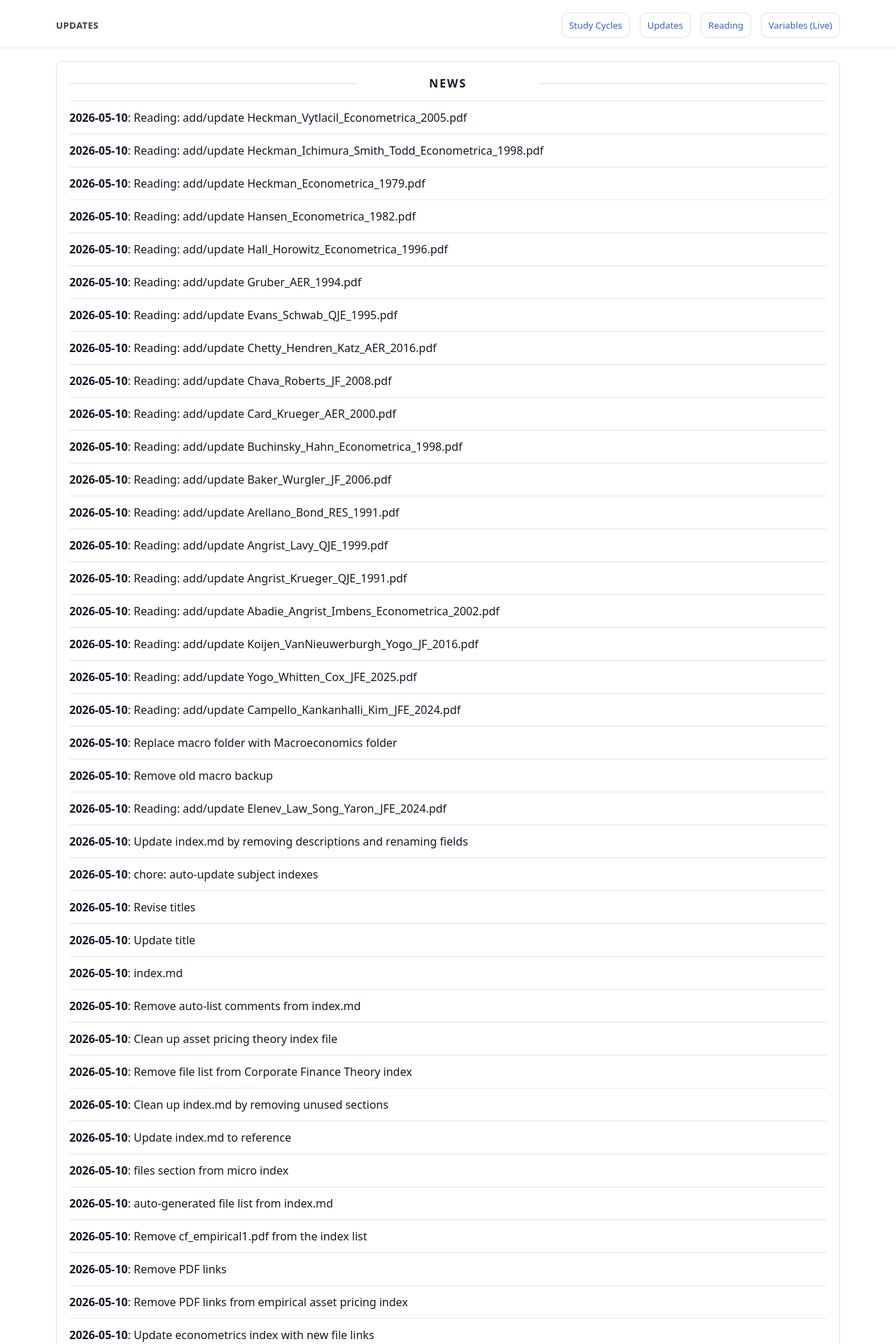
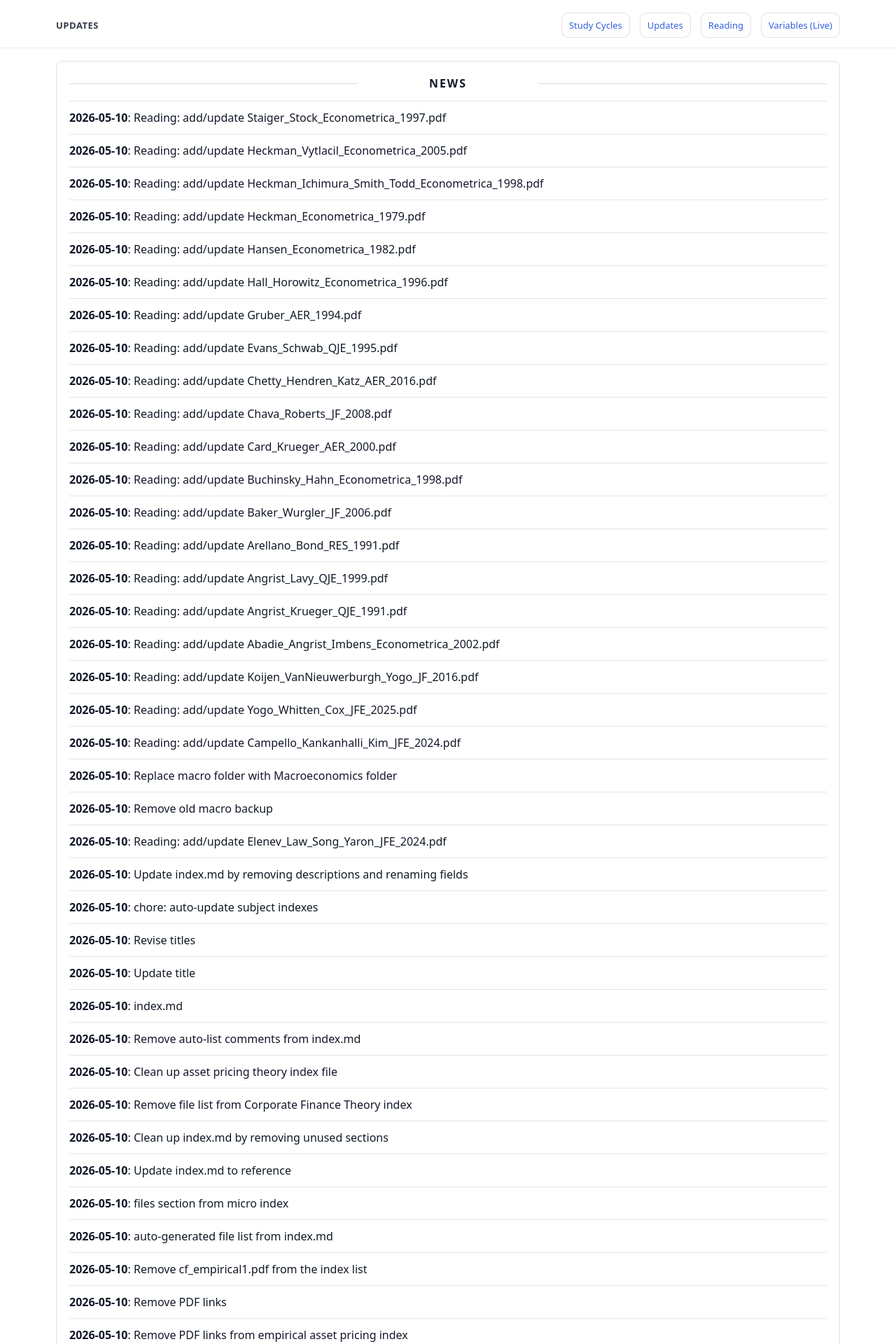
Before and after one commit to yaxinzn/study-archive, a Jekyll site: the page built from updates/index.md, in a window 1280 px wide. Shown: the top 1920 px of the page at 70% size. Built offline with Jekyll 4.4.1, drawn with Linux system fonts in a browser that asks for light colours; some of the changed text lies outside the part shown.

Commit message:
chore: update NEWS feed

```diff
--- a/_data/news.yml
+++ b/_data/news.yml
@@ -1,4 +1,7 @@
 # Auto-generated update history (sorted newest -> oldest). Do not edit manually.
+- ts: "1778415293"
+  date: "2026-05-10"
+  title: "Reading: add/update Staiger_Stock_Econometrica_1997.pdf"
 - ts: "1778415038"
   date: "2026-05-10"
   title: "Reading: add/update Heckman_Vytlacil_Econometrica_2005.pdf"
```
